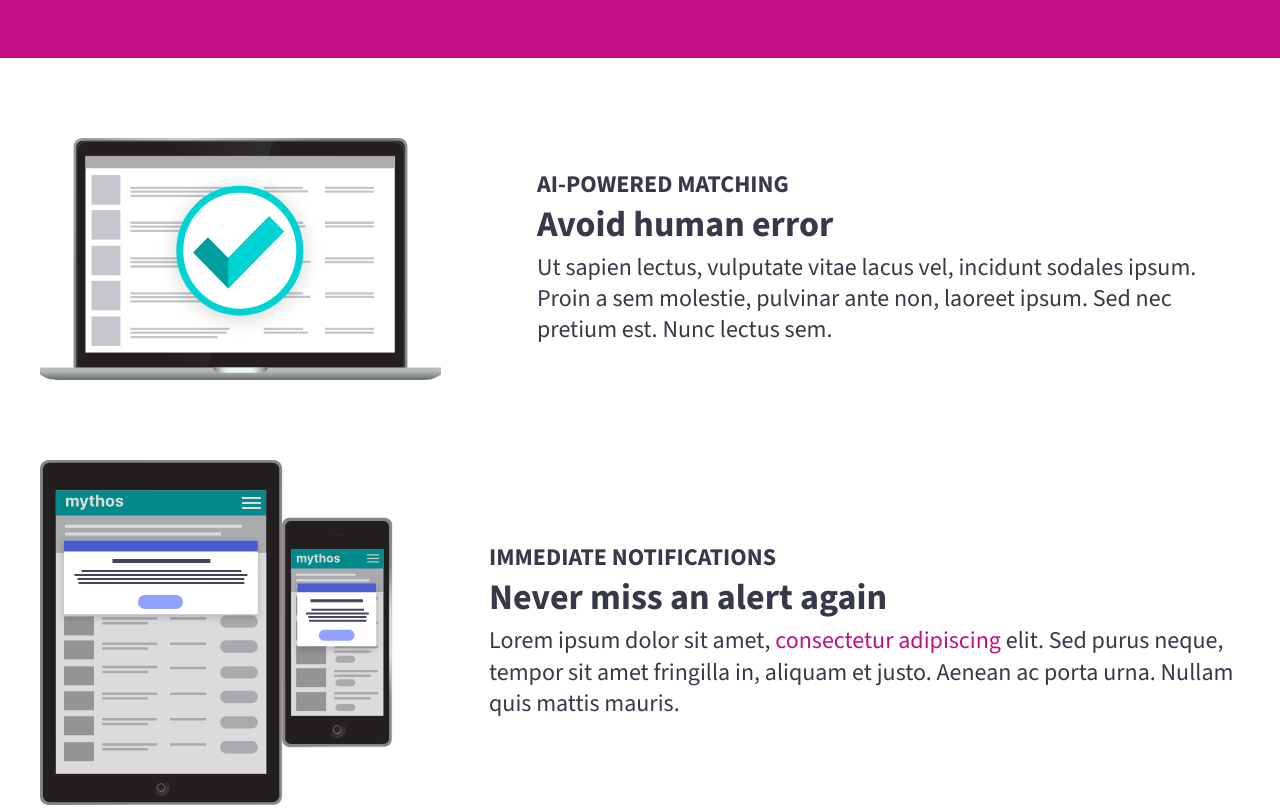
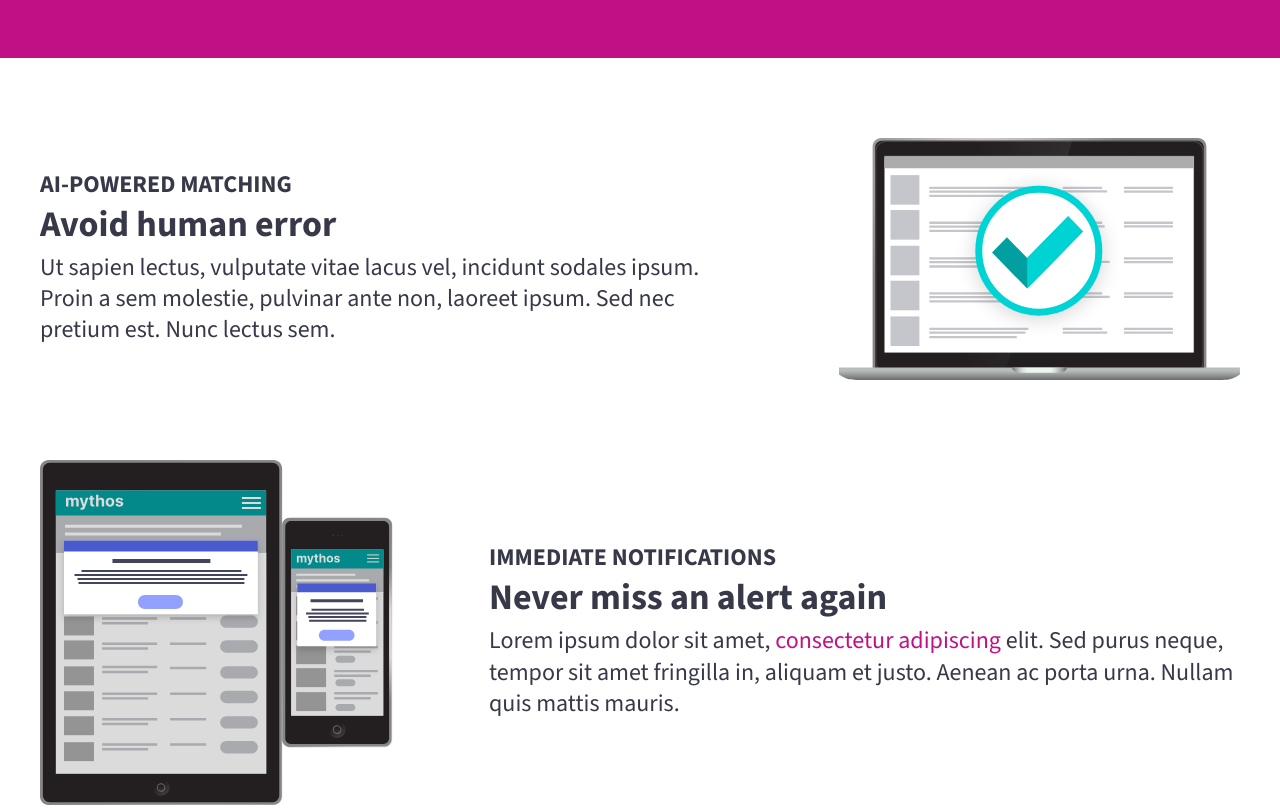
Before and after one commit to tom-mate-o/responsive-design-beginners, a plain HTML site: page index.html in a window 1280 px wide. Shown: the part 1720-2528 px from the top of the page. Drawn offline with nearby package versions, Linux system fonts and the light colour scheme.

Commit message:
alt-features-complete

```diff
--- a/app/scss/components/_alt-feature.scss
+++ b/app/scss/components/_alt-feature.scss
@@ -19,6 +19,10 @@
     @include u.breakpoint('large') {
       flex-direction: row;
       gap: 8%;
+
+      &:nth-child(odd) {
+        flex-direction: row-reverse;
+      }
     }
   }
 
```
Also changed, not shown: dist/style.css, 1 other file.
